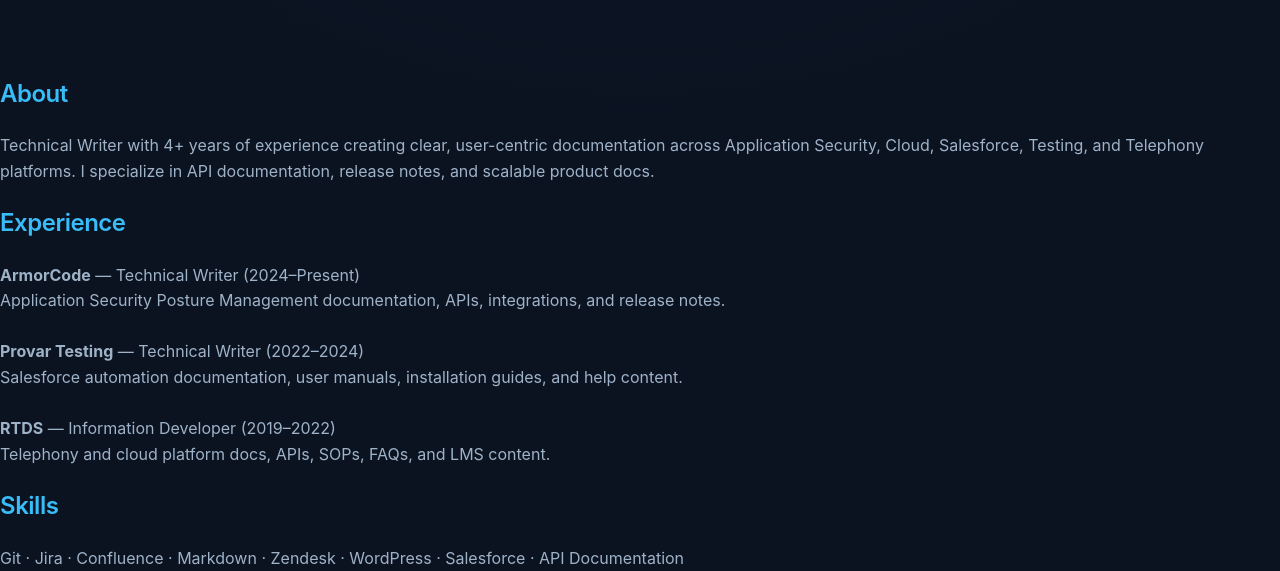
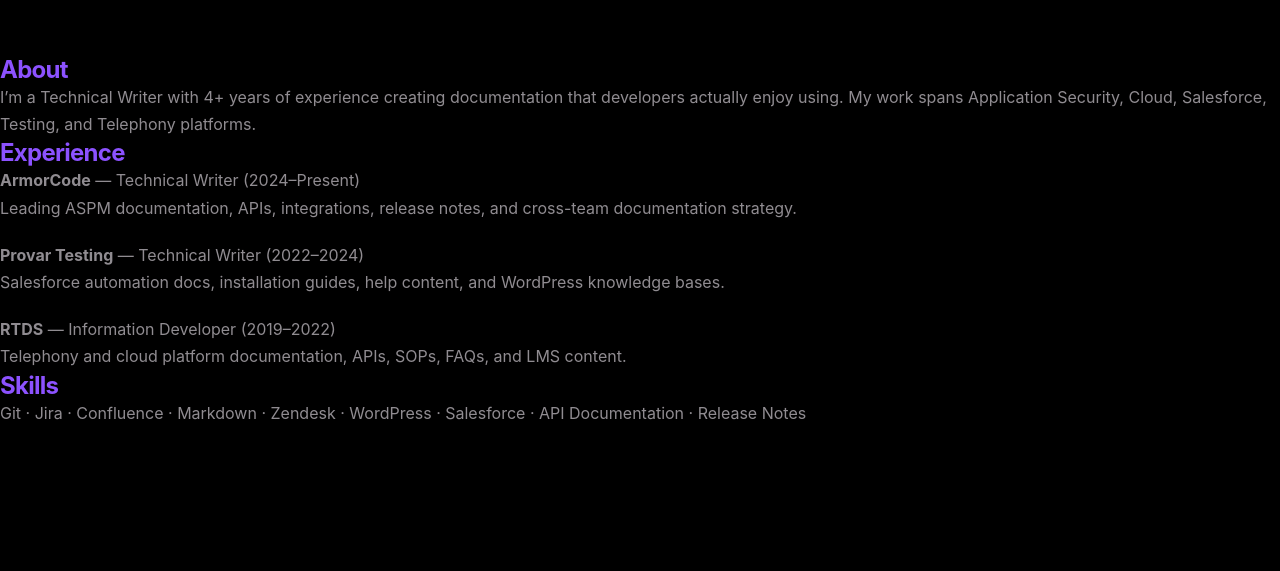
Before and after one commit to Crenzshaw/Gagan-portfolio1, a React (Vite) app: page / in a window 1280 px wide. Shown: the part 745-1316 px from the top of the page. After the commit the page ends 1172 px from the top, so only its background shows below. Built offline with nearby package versions, Linux system fonts and the light colour scheme.

Commit message:
Add framer motion, hero animation, resume download

```diff
--- a/src/App.jsx
+++ b/src/App.jsx
@@ -6,42 +6,49 @@ export default function App() {
     <>
       <Hero />
 
-      <Section title="About">
+      <Section title="About" index={1}>
         <p>
-          Technical Writer with 4+ years of experience creating clear,
-          user-centric documentation across Application Security, Cloud,
-          Salesforce, Testing, and Telephony platforms. I specialize in API
-          documentation, release notes, and scalable product docs.
+          I’m a Technical Writer with 4+ years of experience creating
+          documentation that developers actually enjoy using. My work spans
+          Application Security, Cloud, Salesforce, Testing, and Telephony
+          platforms.
         </p>
       </Section>
 
-      <Section title="Experience">
-        <p><strong>ArmorCode</strong> — Technical Writer (2024–Present)</p>
+      <Section title="Experience" index={2}>
         <p>
-          Application Security Posture Management documentation, APIs,
-          integrations, and release notes.
+          <strong>ArmorCode</strong> — Technical Writer (2024–Present)
+        </p>
+        <p>
+          Leading ASPM documentation, APIs, integrations, release notes, and
+          cross-team documentation strategy.
         </p>
 
         <br />
 
-        <p><strong>Provar Testing</strong> — Technical Writer (2022–2024)</p>
         <p>
-          Salesforce automation documentation, user manuals, installation
-          guides, and help content.
+          <strong>Provar Testing</strong> — Technical Writer (2022–2024)
+        </p>
+        <p>
+          Salesforce automation docs, installation guides, help content, and
+          WordPress knowledge bases.
         </p>
 
         <br />
 
-        <p><strong>RTDS</strong> — Information Developer (2019–2022)</p>
         <p>
-          Telephony and cloud platform docs, APIs, SOPs, FAQs, and LMS content.
+          <strong>RTDS</strong> — Information Developer (2019–2022)
+        </p>
+        <p>
+          Telephony and cloud platform documentation, APIs, SOPs, FAQs, and LMS
+          content.
         </p>
       </Section>
 
-      <Section title="Skills">
+      <Section title="Skills" index={3}>
         <p>
           Git · Jira · Confluence · Markdown · Zendesk · WordPress · Salesforce ·
-          API Documentation
+          API Documentation · Release Notes
         </p>
       </Section>
     </>
--- a/src/index.css
+++ b/src/index.css
@@ -1,46 +1,37 @@
 :root {
-  --bg-main: #0b1220;
-  --bg-gradient: radial-gradient(
-    circle at top,
-    #0f1c2e 0%,
-    #0b1220 60%
-  );
-
-  --text-primary: #e6edf3;
-  --text-secondary: #9fb3c8;
-
-  --accent: #38bdf8;
-  --accent-soft: rgba(56, 189, 248, 0.15);
-
-  --card-bg: rgba(255, 255, 255, 0.03);
-  --border-soft: rgba(255, 255, 255, 0.06);
+  --bg: #000000;
+  --accent: #8c52ff;
+  --text: #f0e9f2;
+  --cta: #ff3258;
+  --muted: rgba(240, 233, 242, 0.6);
 }
 
 * {
   box-sizing: border-box;
 }
 
-body {
+html, body {
   margin: 0;
-  min-height: 100vh;
-  background: var(--bg-gradient);
-  color: var(--text-primary);
+  padding: 0;
+  background: var(--bg);
+  color: var(--text);
   font-family: Inter, system-ui, -apple-system, BlinkMacSystemFont,
     "Segoe UI", sans-serif;
-  line-height: 1.6;
 }
 
 h1, h2, h3 {
-  font-weight: 600;
-  letter-spacing: -0.02em;
+  margin: 0;
+  font-weight: 700;
+  letter-spacing: -0.03em;
 }
 
 p {
-  color: var(--text-secondary);
   margin: 0;
+  color: var(--muted);
+  line-height: 1.7;
 }
 
 a {
-  color: var(--accent);
   text-decoration: none;
+  color: inherit;
 }
```
Also changed, not shown: src/Hero.jsx (+26 -51 lines), src/Section.jsx (+31 -16 lines).
